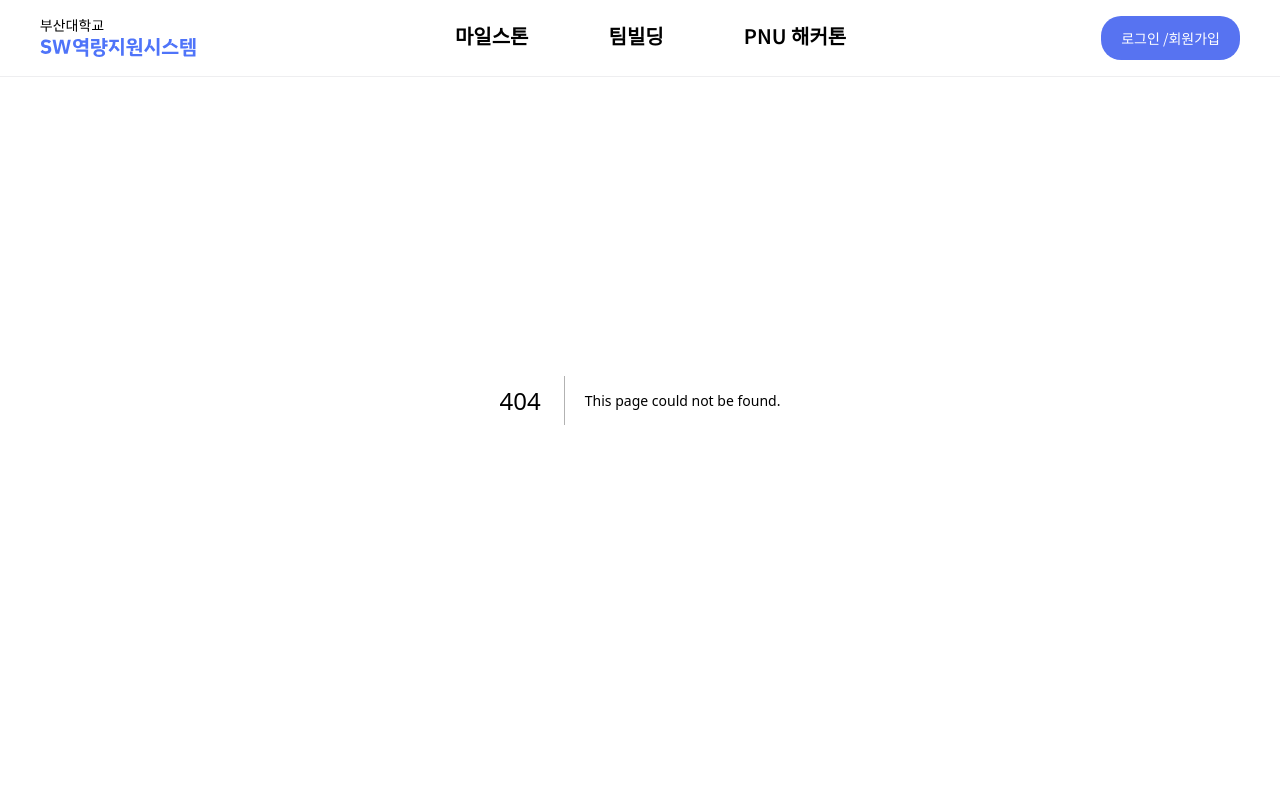
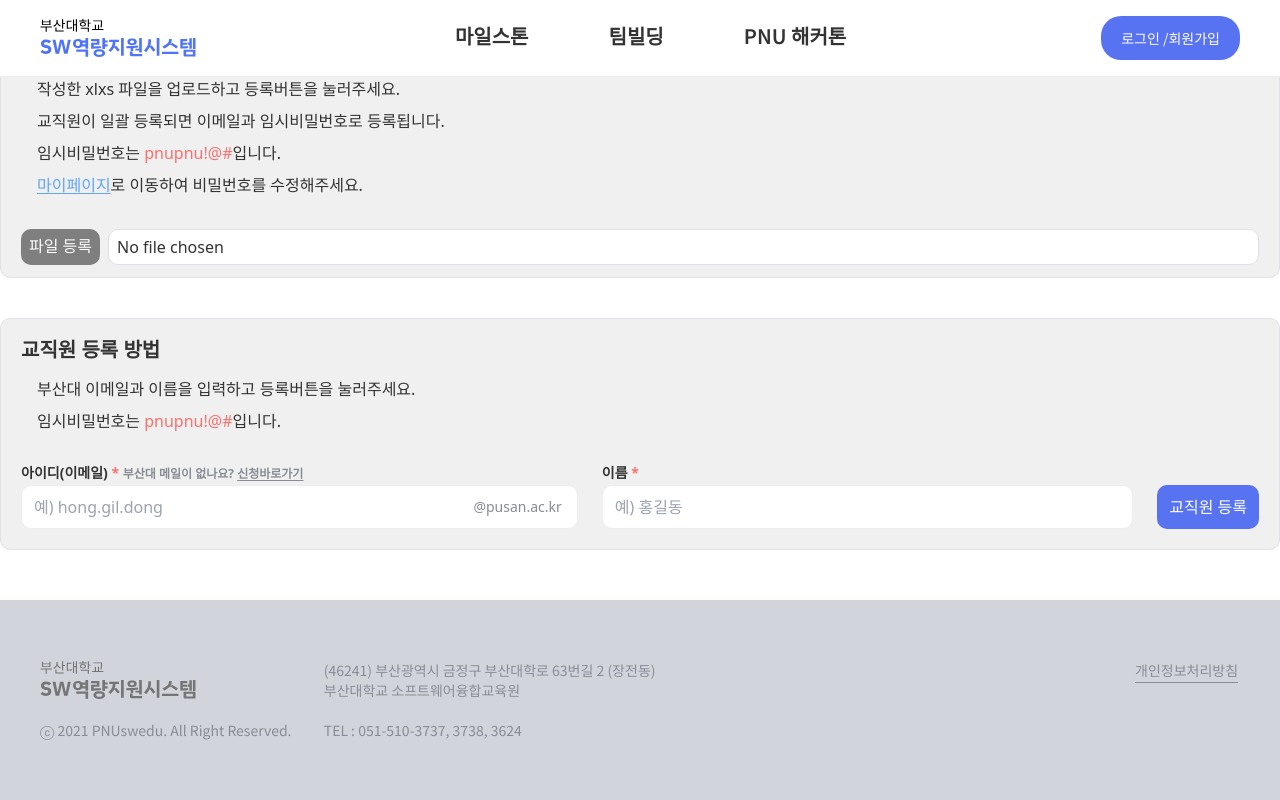
Before and after one commit to SW-CSS/sw-css, a Next.js app in the folder frontend/: page /admin/faculty/register in a window 1280 px wide. Before the commit this address had no page. Shown: the top 800 px of the page. Built offline with nearby package versions, Linux system fonts and the light colour scheme.

Commit message:
design: 교직원 등록 페이지 구현
#97

```diff
--- /dev/null
+++ b/frontend/src/app/admin/faculty/register/page.tsx
@@ -0,0 +1,178 @@
+/* eslint-disable jsx-a11y/label-has-associated-control */
+/* eslint-disable jsx-a11y/no-static-element-interactions */
+/* eslint-disable jsx-a11y/click-events-have-key-events */
+/* eslint-disable max-len */
+
+'use client';
+
+import { Form, Formik } from 'formik';
+import Link from 'next/link';
+import { TbFileTypeXls } from 'react-icons/tb';
+import { toast } from 'react-toastify';
+import * as Yup from 'yup';
+
+import 'react-toastify/dist/ReactToastify.css';
+import EmailTextInput from '@/components/Formik/EmailTextInput';
+import TextInput from '@/components/Formik/TextInput';
+
+interface FormType {
+  email: string;
+  name: string;
+}
+
+const initialValues: FormType = {
+  email: '',
+  name: '',
+};
+
+const validationSchema = Yup.object().shape({
+  email: Yup.string()
+    .required('필수 입력란입니다. 이메일을 입력해주세요.')
+    .matches(/^((?!@).)*$/, '부산대 이메일만 가입 가능합니다. 이메일 도메인 부분을 삭제해주세요.')
+    .matches(/^[0-9a-zA-Z]([-_.]?[0-9a-zA-Z])*$/, '존재하는 이메일인지 확인해주세요.'),
+  name: Yup.string().required('필수 입력란입니다. 이름을 입력해주세요.'),
+});
+
+const Page = () => {
+  const handleSubmitButtonClick = (values: FormType) => {
+    // TODO: 등록 api 호출;
+    console.log(values.email, values.name);
+  };
+
+  const handleFilesChange = (e: React.ChangeEvent<HTMLInputElement>) => {
+    const target = e.currentTarget;
+    const file = (target.files as FileList)[0];
+
+    // TODO: 일괄 등록 api 호출.
+    console.log(file);
+  };
+
+  const handleSampleButtonClick = () => {
+    // TODO: api가 넘겨주는 파일 다운로드 되도록 수정
+    const url = '/data/faculty_register_sample.xlsx';
+    const a = document.createElement('a');
+    a.href = url;
+    a.download = 'faculty_register_sample';
+    a.click();
+  };
+
+  const handlePasswordCopyButtonClick = async () => {
+    try {
+      await navigator.clipboard.writeText('pnupnu!@#');
+      toast.info('비밀번호가 복사되었습니다.');
+    } catch (e) {
+      toast.error('복사에 실패했습니다.');
+    }
+  };
+
+  return (
+    <>
+      <div className="mb-10 rounded-sm border-[1px] border-admin-border bg-admin-background-light px-5 py-3">
+        <p className="text-lg font-semibold">교직원 일괄 등록 방법</p>
+        <ul className="flex flex-col gap-2 px-4 pb-8 pt-4">
+          <li className="flex text-base">
+            <TbFileTypeXls className="text-green-500" />
+            <button
+              type="button"
+              className="text-green-500 underline underline-offset-4"
+              onClick={handleSampleButtonClick}
+            >
+              sample
+            </button>
+            을 참조하여 xlxs 파일을 작성해주세요.
+          </li>
+          <li>작성한 xlxs 파일을 업로드하고 등록버튼을 눌러주세요.</li>
+          <li>교직원이 일괄 등록되면 이메일과 임시비밀번호로 등록됩니다.</li>
+          <li>
+            임시비밀번호는{' '}
+            <span className="cursor-pointer text-red-400" onClick={handlePasswordCopyButtonClick}>
+              pnupnu!@#
+            </span>
+            입니다.
+          </li>
+          <li>
+            <Link href="/admin/my-page" className="text-blue-400 underline underline-offset-2">
+              마이페이지
+            </Link>
+            로 이동하여 비밀번호를 수정해주세요.
+          </li>
+        </ul>
+        <div className="flex">
+          <label
+            htmlFor="file"
+            className="mr-2 cursor-pointer rounded-sm border-admin-border bg-admin-secondary-main p-2 text-base text-white"
+          >
+            파일 등록
+          </label>
+          <input
+            type="file"
+            id="file"
+            onChange={handleFilesChange}
+            className="m-0 flex-grow cursor-pointer rounded-sm border-[1px] border-admin-border bg-white p-2 text-base file:m-0 file:h-0 file:w-0 file:border-0 file:p-0"
+          />
+        </div>
+      </div>
+      <div className="rounded-sm border-[1px] border-admin-border bg-admin-background-light p-5">
+        <p className="text-lg font-semibold">교직원 등록 방법</p>
+        <ul className="flex flex-col gap-2 px-4 pb-8 pt-4">
+          <li>부산대 이메일과 이름을 입력하고 등록버튼을 눌러주세요.</li>
+          <li>
+            임시비밀번호는{' '}
+            <span className="cursor-pointer text-red-400" onClick={handlePasswordCopyButtonClick}>
+              pnupnu!@#
+            </span>
+            입니다.
+          </li>
+        </ul>
+        <Formik
+          initialValues={initialValues}
+          validationSchema={validationSchema}
+          onSubmit={(values, { setSubmitting }) => {
+            setSubmitting(false);
+            handleSubmitButtonClick(values);
+          }}
+          className="w-full"
+        >
+          {({ isSubmitting, values, touched, handleChange, handleBlur, errors }) => (
+            <Form className="flex gap-6" autoComplete="off">
+              <div className="flex-grow">
+                <EmailTextInput
+                  name="email"
+                  label="아이디(이메일)"
+                  type="text"
+                  placeholder="예) hong.gil.dong"
+                  value={values.email}
+                  onChange={handleChange}
+                  onBlur={handleBlur}
+                  errorText={touched.email && errors.email ? errors.email : undefined}
+                />
+              </div>
+              <div className="flex-grow">
+                <TextInput
+                  name="name"
+                  label="이름"
+                  type="text"
+                  isRequired
+                  placeholder="예) 홍길동"
+                  value={values.name}
+                  onChange={handleChange}
+                  onBlur={handleBlur}
+                  errorText={touched.name && errors.name ? errors.name : undefined}
+                />
+              </div>
+              <button
+                className="mt-5 w-fit rounded-sm bg-primary-main p-3 text-base text-white"
+                type="submit"
+                disabled={isSubmitting}
+              >
+                교직원 등록
+              </button>
+            </Form>
+          )}
+        </Formik>
+      </div>
+    </>
+  );
+};
+
+export default Page;
```
